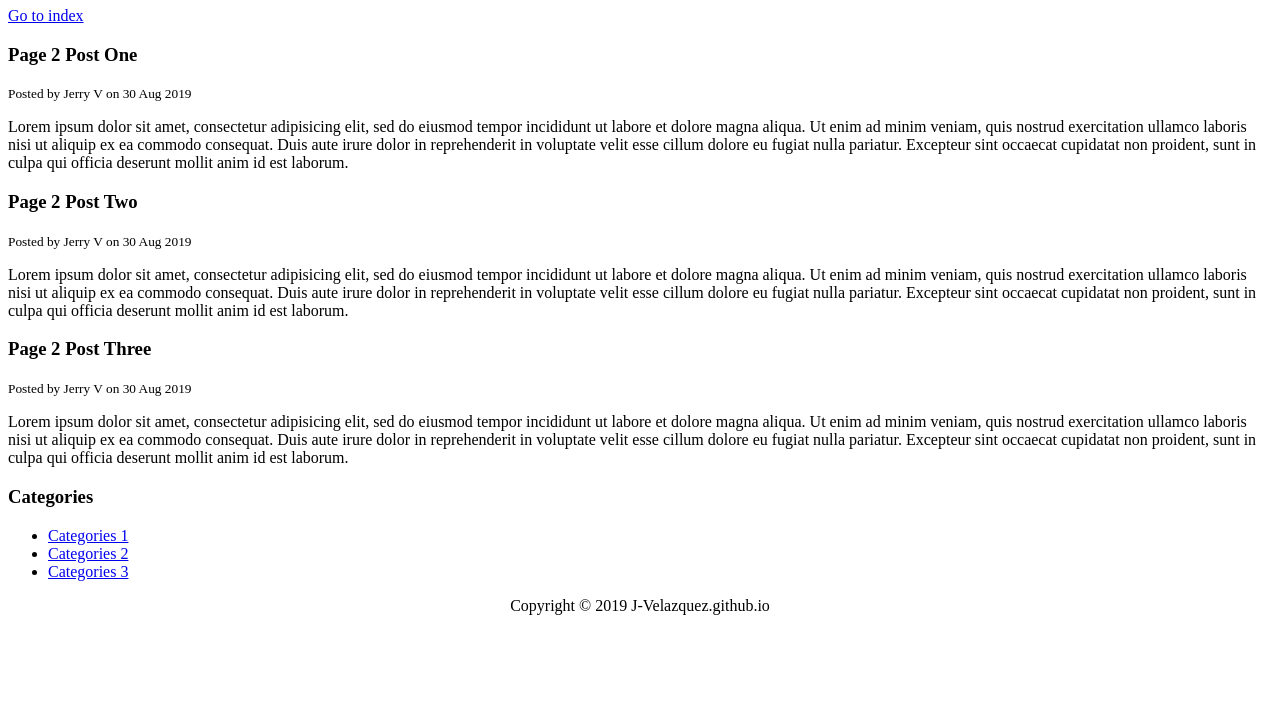
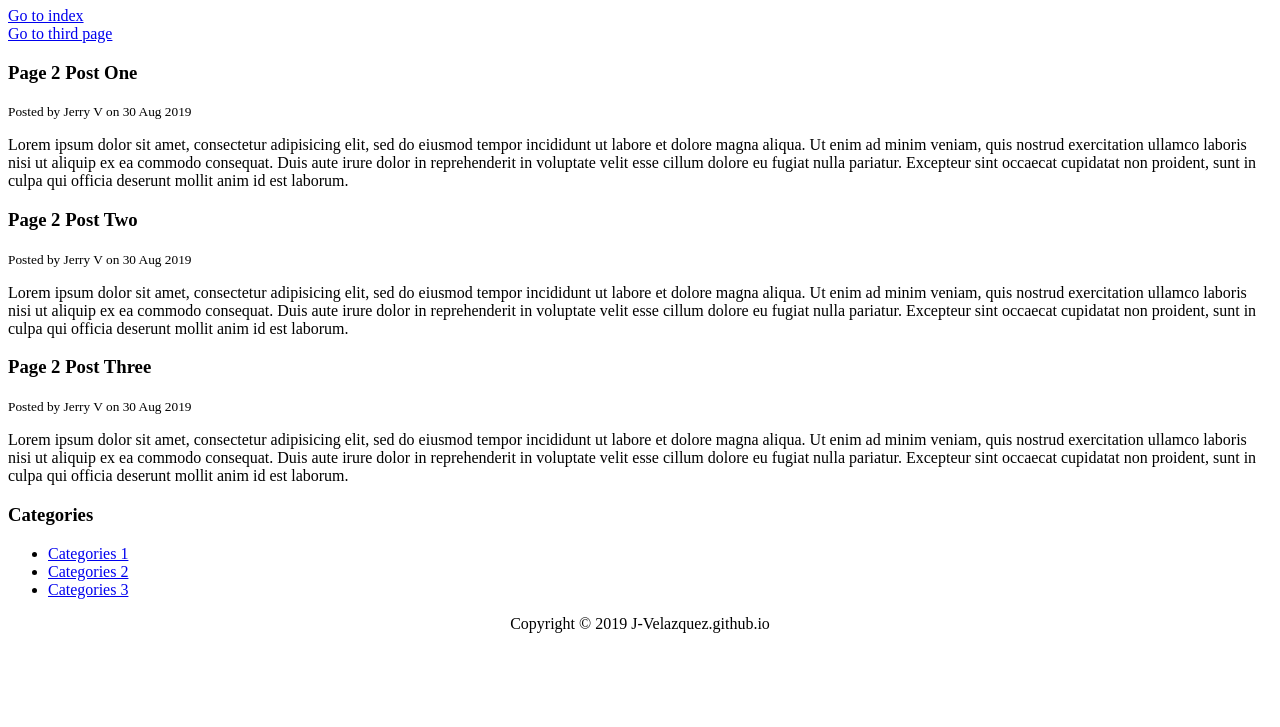
Before and after one commit to J-Velazquez/J-Velazquez.github.io, a plain HTML site: page pgTwo.html in a window 1280 px wide. Shown: the part 73-800 px from the top of the page. Drawn offline with Linux system fonts and the light colour scheme.

Commit message:
Update pgTwo.html
fix header

```diff
--- a/pgTwo.html
+++ b/pgTwo.html
@@ -22,8 +22,11 @@
 
       <header id="main-header">
         <h1>My Website></h1>
-        </header>
+      </header>
         <a href= "index.html"> Go to index</a>
+        <br>
+        <a href= "pgThree.html"> Go to third page</a>
+        <br>
         <section>
         <article class="post">
           <h3>Page 2 Post One</h3>
```
